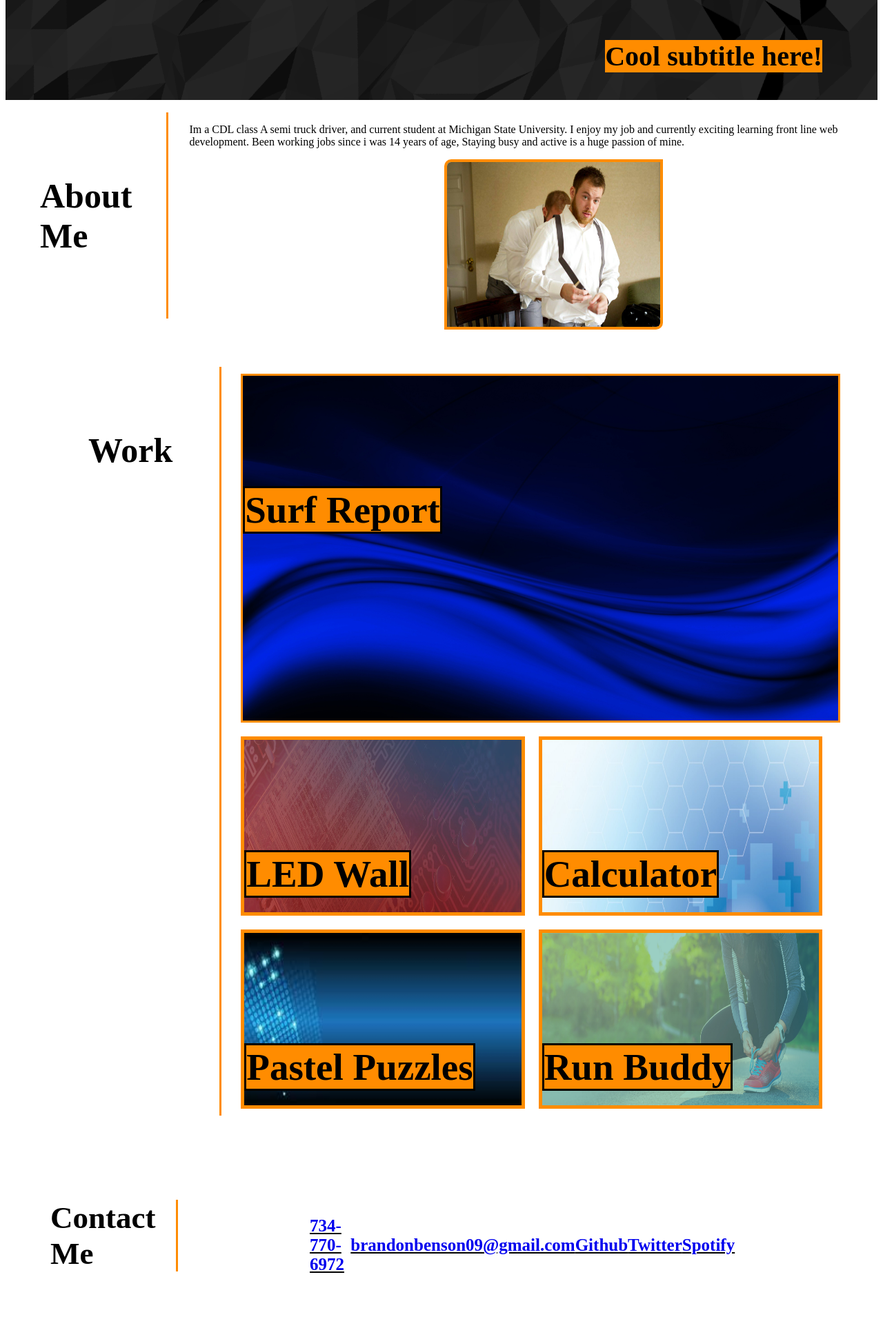
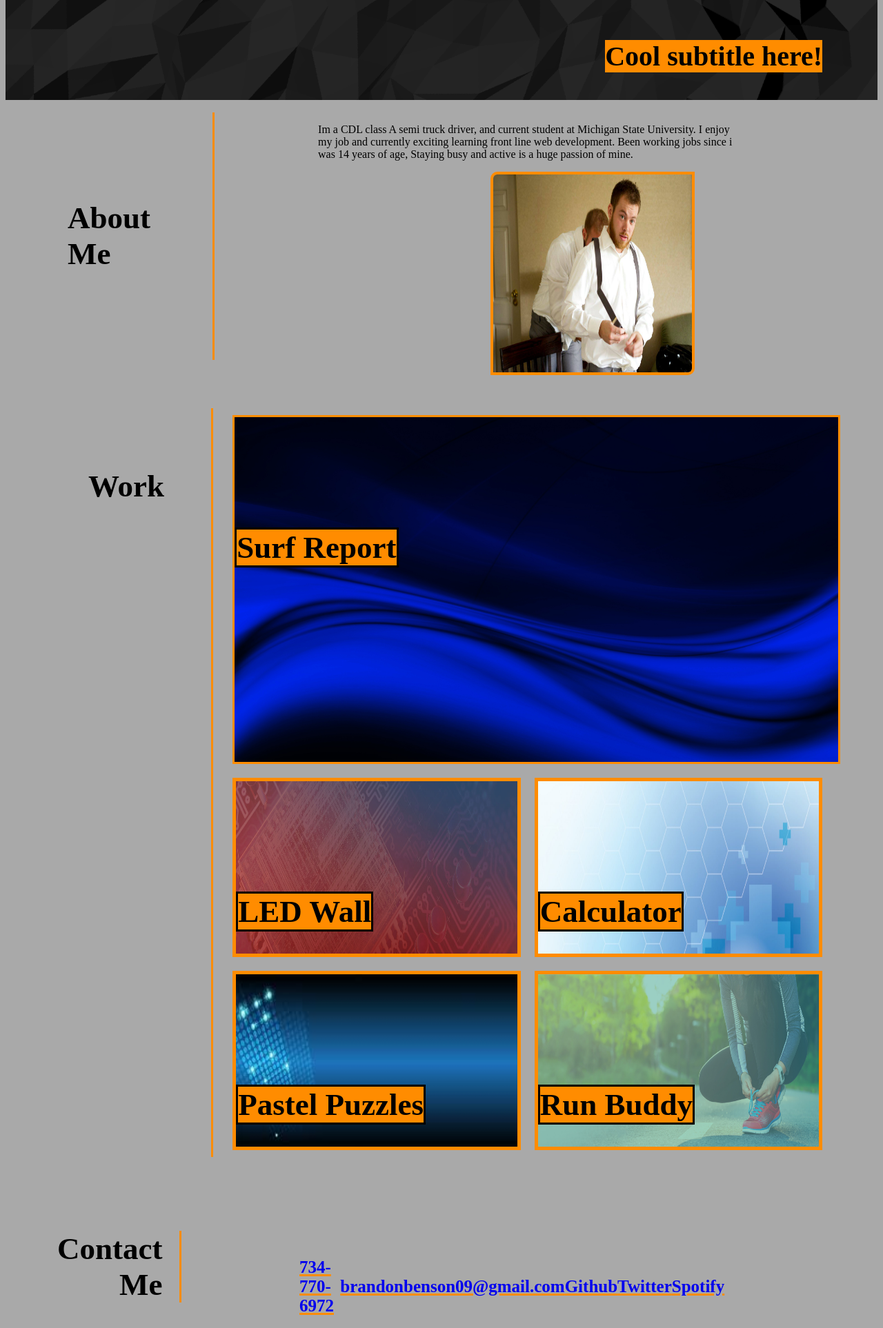
Before and after one commit to BennySon9/Bennys-Portfolio, a plain HTML site: page index.html in a window 1280 px wide. Shown: the part 153-2079 px from the top of the page at 69% size. Before the commit the page ends 2035 px from the top, so only its background shows below. Drawn offline with Linux system fonts and the light colour scheme.

```diff
--- a/assets/css/secondary-style.css
+++ b/assets/css/secondary-style.css
@@ -135,7 +135,7 @@
     margin: 0;
     margin-left: auto;
     margin-right: auto;
-    width: 80%;
+    width: 90%;
   }
 
   #footerHeader h2 {
@@ -146,13 +146,14 @@
     padding-right: 0;
     display: block;
     width: 100%;
+    text-align: left;
   }
 
   #footerNav {
     display: block;
     margin-left: auto;
     margin-right: auto;
-    width: 82%;
+    width: 90%;
     padding: 0;
   }
 
--- a/assets/css/style.css
+++ b/assets/css/style.css
@@ -1,6 +1,9 @@
 :root {
   --primary-color: darkorange;
   --secondary-color: black;
+}
+body {
+  background-color: darkgrey;
 }
 
 /* Entire Header */
@@ -44,7 +47,7 @@ a:focus {
 #headerLabel h1 {
   background-color: var(--secondary-color);
   font-size: 45px;
-  font-weight: 60em;
+  font-weight: bold;
   text-align: right;
 }
 
@@ -58,7 +61,7 @@ a:focus {
   float: right;
 }
 
-/* Banner */
+/* Banner starts */
 #banner {
   display: flex;
   width: 100%;
@@ -82,23 +85,26 @@ a:focus {
   font-size: 25px;
   font-weight: bold;
   margin-top: 10px;
-  text-decoration: underline;
+  text-decoration: underline 3px var(--primary-color);
   color: black;
 }
+/* banner ends*/
 
+/* about me section begins */
 .info-block {
   display: flex;
   flex-direction: row;
 }
 
 .info-block-header {
-  margin: 50px;
+  margin: 90px;
   flex-direction: column;
 }
 
 .info-block-header h2 {
-  font-size: 50px;
+  font-size: 45px;
   font-weight: bold;
+  justify-content: right;
 }
 
 .info-block-content {
@@ -108,7 +114,8 @@ a:focus {
 }
 
 .info-block-content p {
-  padding-left: 30px;
+  padding-left: 150px;
+  padding-right: 200px;
 }
 
 .info-block-content img {
@@ -116,7 +123,9 @@ a:focus {
   border-radius: 10px 0px 10px 0px;
   border: 4px solid var(--primary-color);
 }
+/* about me section ends */
 
+/* work section starts */
 .parent-container {
   display: flex;
   flex-direction: row;
@@ -128,7 +137,7 @@ a:focus {
 }
 
 .portfolio-style h2 {
-  font-size: 50px;
+  font-size: 45px;
   font-weight: bold;
 }
 
@@ -215,13 +224,14 @@ a:focus {
 
 .web-links p {
   font-weight: bold;
-  font-size: 55px;
+  font-size: 45px;
   color: var(--secondary-color);
   margin: 0;
   margin-top: 160px;
 }
+/* work section ends */
 
-/* footer section */
+/* contact me / footer section */
 footer {
   display: flex;
   height: 90px;
@@ -238,15 +248,16 @@ footer h2 {
   width: 9%;
   min-width: 15%;
   display: inline-block;
-  margin: 15px;
+  margin-left: 15px;
 }
 
 #footerHeader h2 {
   font-weight: bold;
   font-size: 45px;
   display: inline-block;
-  padding-right: 30px;
-  padding-left: 50px;
+  padding-right: 25px;
+  padding-left: 60px;
+  text-align: right;
 }
 
 #footerNav {
@@ -266,4 +277,4 @@ footer h2 {
   float: right;
   margin-top: 50px;
 }
-/* footer section ends*/
+/* contact me / footer section ends*/
```
Also changed, not shown: 1 other file.
